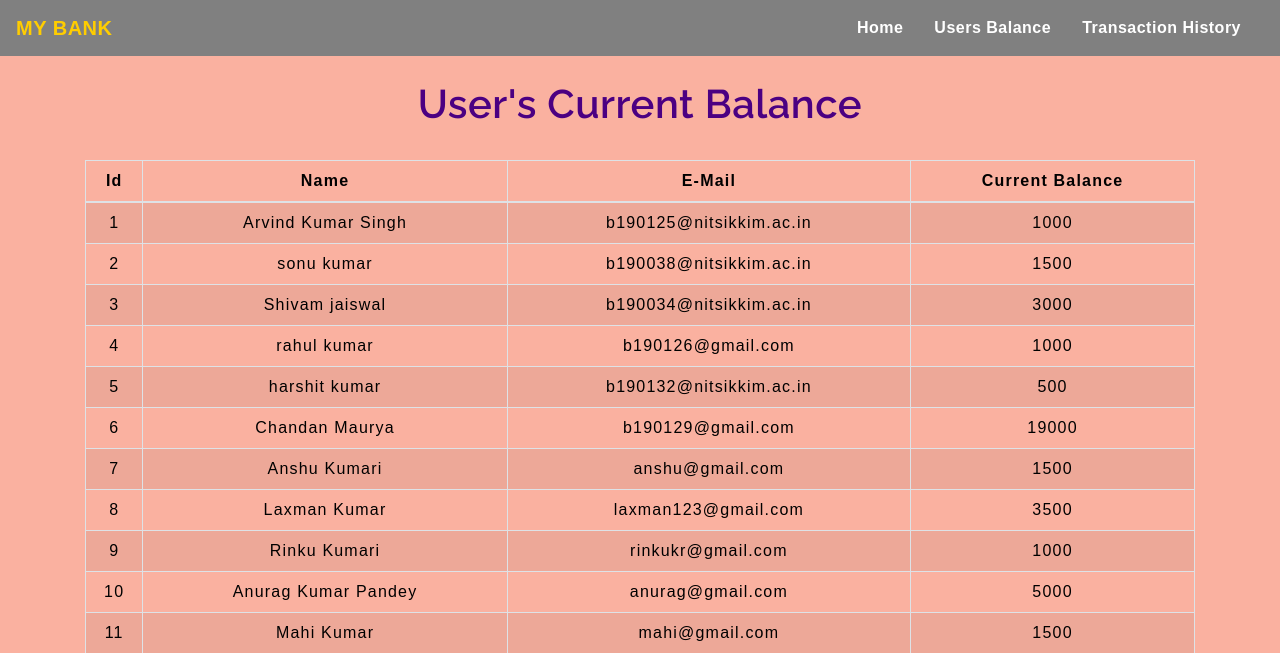
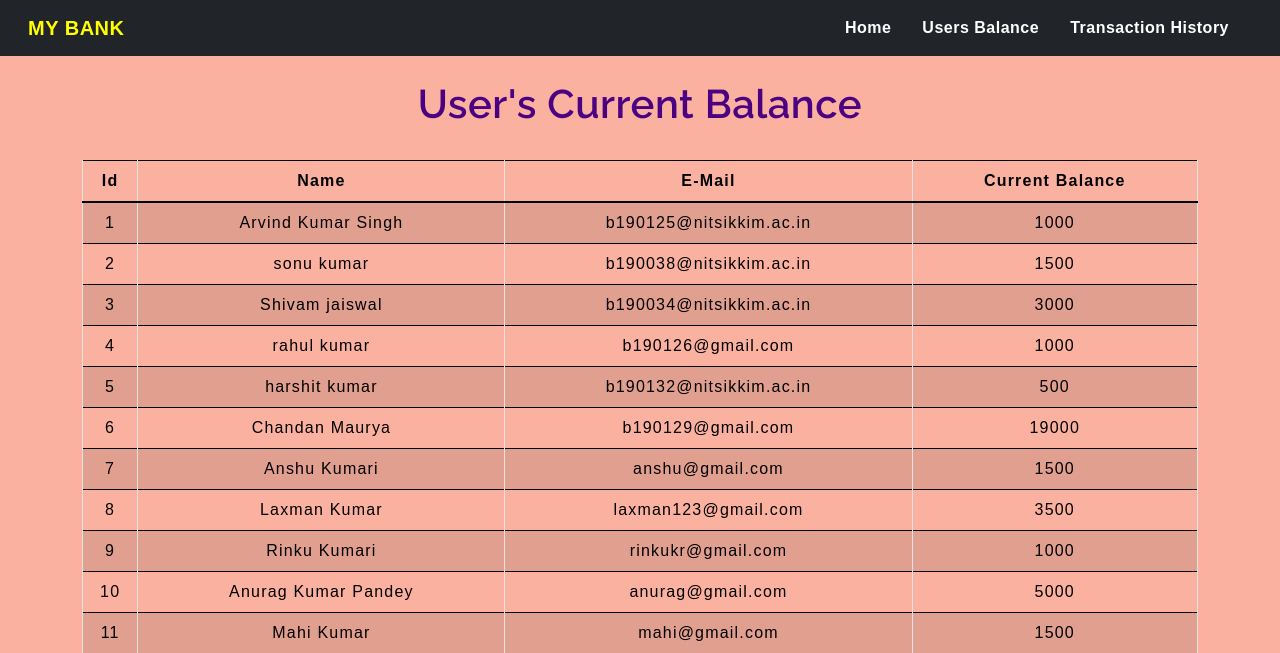
Before and after one commit to arvindevelop/Payment_gateway, a PHP site: page /transfermoney.php in a window 1280 px wide. Shown: the top 653 px of the page. Run offline with PHP 8.4, Linux system fonts and the light colour scheme; data comes from the database, SQL or seed files in the repository; data that the repository does not hold is empty.

Commit message:
Update transfermoney.php
Done

```diff
--- a/transfermoney.php
+++ b/transfermoney.php
@@ -1,13 +1,14 @@
 <!DOCTYPE html>
 <html lang="en">
 <head>
-    <meta charset="UTF-8">
-    <meta name="viewport" content="width=device-width, initial-scale=1.0">
-    <title>Transfer Money</title>
-    <link rel="stylesheet" href="https://maxcdn.bootstrapcdn.com/bootstrap/4.0.0/css/bootstrap.min.css"
-    integrity="sha384-Gn5384xqQ1aoWXA+058RXPxPg6fy4IWvTNh0E263XmFcJlSAwiGgFAW/dAiS6JXm" crossorigin="anonymous">
+<meta charset="utf-8">
+    <meta name="viewport" content="width=device-width, initial-scale=1, shrink-to-fit=no">
+    <link rel="stylesheet" href="https://stackpath.bootstrapcdn.com/bootstrap/4.5.2/css/bootstrap.min.css"
+    integrity="sha384-JcKb8q3iqJ61gNV9KGb8thSsNjpSL0n8PARn9HuZOnIxN0hoP+VmmDGMN5t9UJ0Z" crossorigin="anonymous">
+    <link href="https://cdn.jsdelivr.net/npm/bootstrap@5.0.2/dist/css/bootstrap.min.css" rel="stylesheet" integrity="sha384-EVSTQN3/azprG1Anm3QDgpJLIm9Nao0Yz1ztcQTwFspd3yD65VohhpuuCOmLASjC"
+    crossorigin="anonymous">
+    <link rel="stylesheet" type="text/css" href="css/navbar.css">
     <link rel="stylesheet" type="text/css" href="css/table.css">
-    <link rel="stylesheet" type="text/css" href="css/navbar.css">
 
     <style type="text/css">
       button{
@@ -28,13 +29,15 @@
 ?>
 
 <!-- navbar -->
-<nav class="navbar navbar-expand-md " style="background-color : grey;">
-      <a class="navbar-brand" href="index.php" style="color : #FFCD00;font-weight:bold;font-size:largest"><b>MY BANK</b></a>
-      <button class="navbar-toggler" type="button" data-toggle="collapse" data-target="#collapsibleNavbar">
+<nav class="navbar navbar-expand-lg navbar-light bg-dark">
+    <div class="container-fluid">
+        <a class="navbar-brand" href="#"><b style="color:yellow;">MY BANK</b></a>
+        <button class="navbar-toggler bg-white" type="button" data-bs-toggle="collapse" data-bs-target="#navbarContent" aria-controls="navbarSupportedContent" aria-expanded="false" aria-label="Toggle navigation">
             <span class="navbar-toggler-icon"></span>
         </button>
-      <div class="collapse navbar-collapse" id="collapsibleNavbar">
-            <ul class="navbar-nav ml-auto">
+        <div class="collapse navbar-collapse" id="navbarContent">
+            <ul class="navbar-nav me-auto mb-2 mb-lg-0">  </ul>
+            <ul class="navbar-nav">
             <li class="nav-item">
                 <a class="nav-link" href="index.php" style="color : white;"><b>Home</b></a>
               </li>
@@ -44,10 +47,13 @@
               <li class="nav-item">
                 <a class="nav-link" href="transactionhistory.php" style="color : white;"><b>Transaction History</b></a>
               </li>
+            </ul>
+        </div>
     </div>
 </nav>
 <!--navbar end-->
 
+<!--main content-->
 <div class="container">
         <h2 class="text-center pt-4" style="color : indigo;">User's Current Balance</h2>
         <br>
@@ -85,8 +91,8 @@
                 </div>
             </div>
          </div>
+<!--footer-->
 <?php include 'footer.php';?>
-         <script src="https://code.jquery.com/jquery-3.5.1.slim.min.js" integrity="sha384-DfXdz2htPH0lsSSs5nCTpuj/zy4C+OGpamoFVy38MVBnE+IbbVYUew+OrCXaRkfj" crossorigin="anonymous"></script>
-<script src="https://cdn.jsdelivr.net/npm/bootstrap@4.5.3/dist/js/bootstrap.bundle.min.js" integrity="sha384-ho+j7jyWK8fNQe+A12Hb8AhRq26LrZ/JpcUGGOn+Y7RsweNrtN/tE3MoK7ZeZDyx" crossorigin="anonymous"></script>
+<!--footer end-->
 </body>
 </html>
```
Lines whose indentation alone changed are shown as unchanged.
